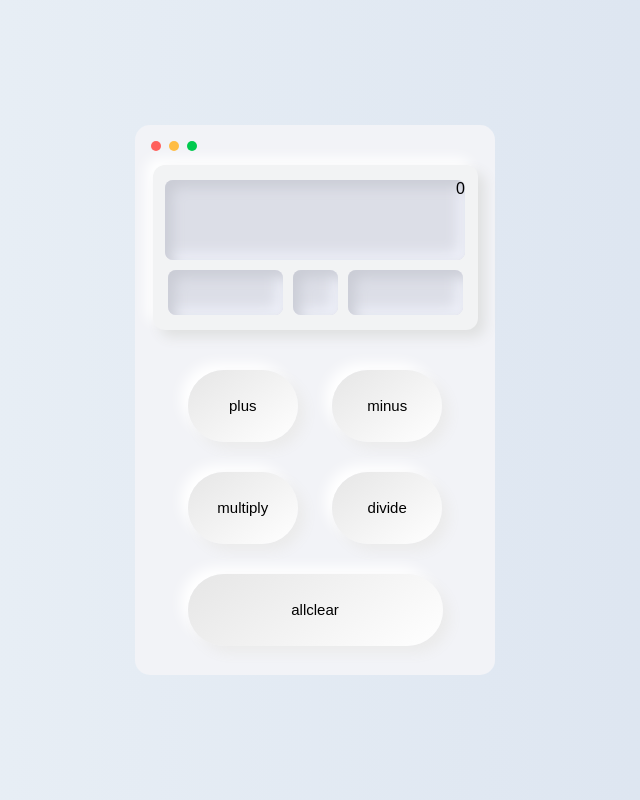
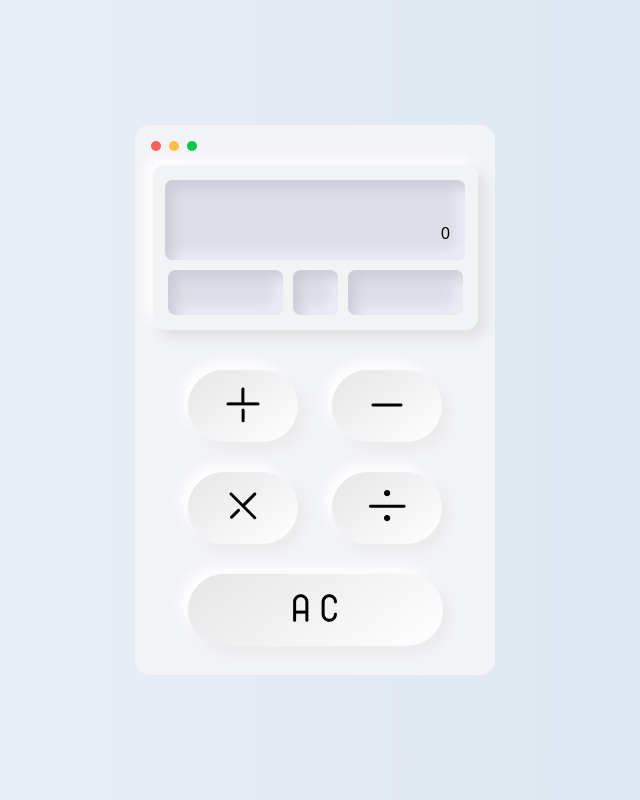
Before and after one commit to thufeil23/calculator-dom, a plain HTML site: page index.html in a window 1280 px wide. Shown: the whole page, without its empty margins (325-965 px from the left). Drawn offline with Linux system fonts and the light colour scheme; a web font is replaced by a local one.

Commit message:
update styling finish

```diff
--- a/css/styles.css
+++ b/css/styles.css
@@ -80,6 +80,7 @@ body {
   width: 300px;
   height: 80px;
   border-radius: 8px;
+  padding: 45px 15px 15px 15px;
   text-align: end;
   box-shadow: inset 7px 7px 13px #caccd5, inset -7px -7px 13px #eef0f9;
 }
@@ -95,6 +96,7 @@ body {
   width: 45px;
   height: 45px;
   border-radius: 8px;
+  padding: 15px 15px 15px 15px;
   text-align: center;
   box-shadow: inset 7px 7px 13px #caccd5, inset -7px -7px 13px #eef0f9;
 }
@@ -107,6 +109,7 @@ body {
   height: 45px;
   margin: 10px;
   border-radius: 8px;
+  padding: 10px 15px 15px 15px;
   text-align: end;
   box-shadow: inset 7px 7px 13px #caccd5, inset -7px -7px 13px #eef0f9;
 }
@@ -127,7 +130,7 @@ body {
   bottom: 0;
 }
 
-.operators input {
+.operators button {
   position: relative;
   justify-content: center;
   align-items: center;
@@ -136,7 +139,6 @@ body {
   width: 110px;
   height: 72px;
   border-radius: 55px;
-  /* box-shadow: -8px -8px 15px rgba(red, green, blue, alpha); */
   font-size: 15px;
   background: linear-gradient(145deg, #e6e6e6, #ffffff);
   box-shadow: 7px 7px 13px #ebebeb, -7px -7px 13px #ffffff;
--- a/index.html
+++ b/index.html
@@ -32,14 +32,24 @@
                     </div>
                     <div class="operators">
                         <div class="plus-minus">
-                            <input type="button" value="plus" id="plus">
-                            <input type="button" value="minus" id="minus">
+                            <button type="button" value="plus" id="plus">
+                                <img src="images/+.png" alt="" srcset="">
+                            </button>
+                            <button type="button" value="minus" id="minus">
+                                <img src="images/-.png" alt="" srcset="">
+                            </button>
                         </div>
                         <div class="multiply-divide">
-                            <input type="button" value="multiply" id="multiply">
-                            <input type="button" value="divide" id="divide">
+                            <button type="button" value="multiply" id="multiply">
+                                <img src="images/X.png" alt="" srcset="">
+                            </button>
+                            <button type="button" value="divide" id="divide">
+                                <img src="images/slash.png" alt="" srcset="">
+                            </button>
                         </div>
-                        <input type="button" value="allclear" id="allclear">
+                        <button type="button" value="allclear" id="allclear">
+                            <img src="images/ac.png" alt="" srcset="">
+                        </button>
                     </div>
                 </form>
             </div>
```
Also changed, not shown: images/+.png (added), images/-.png (added), images/X.png (added), images/ac.png (added), images/slash.png (added).
